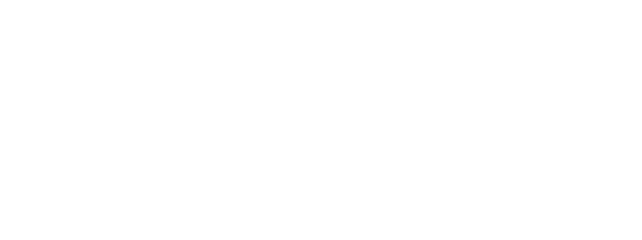
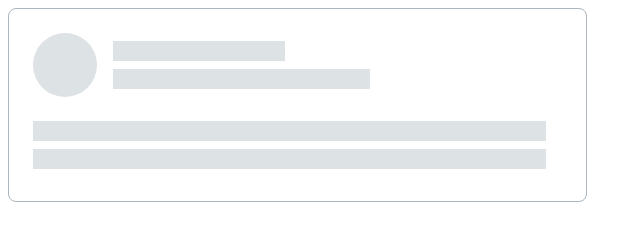
Before and after one commit to js-tasks-ru/htmlcss-20220210_natalya59, a website: page 04-lection2/02-skeleton/index.html in a window 1280 px wide. Shown: the whole page, without its empty margins (0-642 px from the left). Drawn offline with Linux system fonts and the light colour scheme.

Commit message:
add 04-lection2-skeleton

```diff
--- a/04-lection2/02-skeleton/index.html
+++ b/04-lection2/02-skeleton/index.html
@@ -6,6 +6,18 @@
         <link rel="stylesheet" href="./skeleton.css">
     </head>
     <body>
-
+        <div class="skeleton">
+            <div class="skeleton__header">
+                <div class="skeleton__circle"></div>
+                <div class="wrapper">
+                    <div class="skeleton__rectangle" style="width: 172px"></div>
+                    <div class="skeleton__rectangle" style="width: 257px"></div>
+                </div>
+            </div>
+            <div class="wrapper">
+                <div class="skeleton__rectangle"></div>
+                <div class="skeleton__rectangle"></div>
+            </div>
+        </div>
     </body>
 </html>
--- a/04-lection2/02-skeleton/skeleton.css
+++ b/04-lection2/02-skeleton/skeleton.css
@@ -0,0 +1,34 @@
+.skeleton {
+    border: 1px solid var(--grey-3);
+    border-radius: 8px;
+    padding: 24px 40px 32px 24px;
+    width: 579px;
+    box-sizing: border-box;
+}
+
+.skeleton__header {
+    display: flex;
+    align-items: center;
+    gap: 16px;
+    margin-bottom: 24px;
+}
+
+.skeleton__circle {
+    height: 64px;
+    width: 64px;
+    background-color: var(--grey-2);
+    border-radius: 50%;
+    display: inline-block;
+}
+
+.wrapper {
+    display: flex;
+    flex-direction: column;
+    gap: 8px;
+    flex-grow: 1;
+}
+
+.skeleton__rectangle {
+    background-color: var(--grey-2);
+    height: 20px;
+}
```
